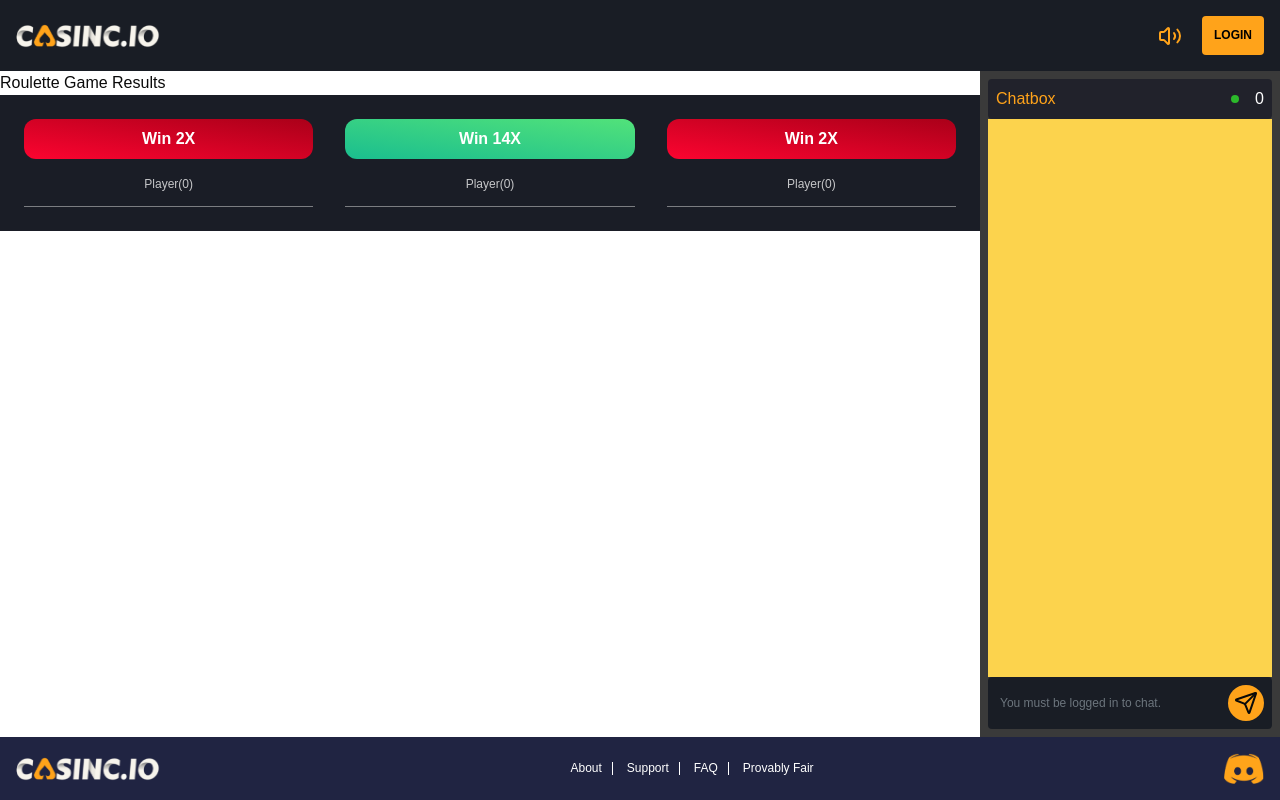
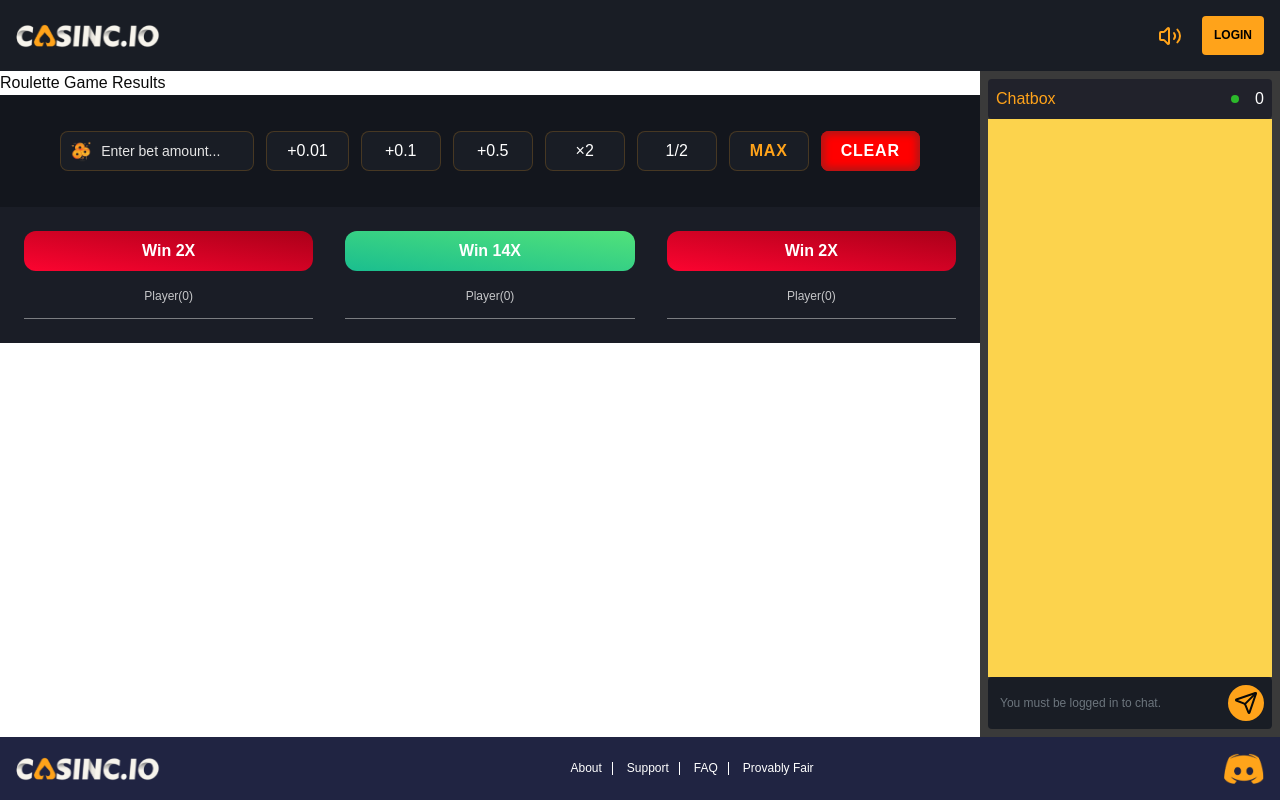
Before and after one commit to Navdeep-Davang/Roulette_Game, a Next.js app: page / in a window 1280 px wide. Built offline with nearby package versions, Linux system fonts and the light colour scheme.

Commit message:
BetSlip Cmponent Implementation

```diff
--- a/dir/components/roulette/BetSlip/index.tsx
+++ b/dir/components/roulette/BetSlip/index.tsx
@@ -4,30 +4,35 @@ import React from 'react';
 
 const BetSlip = () => {
   return (
-    <div className="h-28 px-2 py-9 flex justify-center items-center gap-3">
-      <div className="bet-input px-2 flex justify-center items-center gap-2 overflow-hidden">
-        <Image className="w-6 h-6" src="/roulette/Coin.png" alt="Coin Icon" />
+    <div className="bet-slip px-2 py-9 flex flex-wrap justify-center items-center gap-3">
+      <div className="bet-input h-10 px-2 flex justify-center items-center gap-2 overflow-hidden">
+        <Image className="w-6 h-6"
+            src="/roulette/Coin.png"
+            alt="Coin Icon"
+            width={24}
+            height={24}
+        />
         <div className="text-input w-36">Enter bet amount...</div>
       </div>
-      <div className="bet-button px-5 py-3 flex justify-center items-center">
-        <div className="grow shrink text-center">+0.01</div>
+      <div className="bet-button h-10 min-w-20 px-5 py-3 flex justify-center items-center">
+        <div className="grow text-white shrink text-center">+0.01</div>
       </div>
-      <div className="bet-button px-5 py-3 flex justify-center items-center">
-        <div className="grow shrink text-center">+0.1</div>
+      <div className="bet-button h-10 min-w-20 px-5 py-3 flex justify-center items-center">
+        <div className="grow text-white shrink text-center">+0.1</div>
       </div>
-      <div className="bet-button px-5 py-3 flex justify-center items-center">
-        <div className="grow shrink text-center">+0.5</div>
+      <div className="bet-button h-10 min-w-20 px-5 py-3 flex justify-center items-center">
+        <div className="grow text-white shrink text-center">+0.5</div>
       </div>
-      <div className="bet-button px-5 py-3 flex justify-center items-center">
-        <div className="grow shrink text-center">×2</div>
+      <div className="bet-button h-10 min-w-20 px-5 py-3 flex justify-center items-center">
+        <div className="grow text-white shrink text-center">×2</div>
       </div>
-      <div className="bet-button px-5 py-3 flex justify-center items-center">
-        <div className="grow shrink text-center">1/2</div>
+      <div className="bet-button h-10 min-w-20 px-5 py-3 flex justify-center items-center">
+        <div className="grow text-white shrink text-center">1/2</div>
       </div>
-      <div className="bet-max-button px-5 py-3 flex justify-center items-center">
+      <div className="bet-max-button h-10  px-5 py-3 flex justify-center items-center">
         <div className="grow shrink text-center">Max</div>
       </div>
-      <div className="bet-clear-button px-5 py-3 flex justify-center items-center">
+      <div className="bet-clear-button h-10 px-5 py-3 flex justify-center items-center">
         <div className="text-center">Clear</div>
       </div>
     </div>
--- /dev/null
+++ b/dir/components/roulette/Game/Wheel/index.tsx
@@ -0,0 +1,55 @@
+import React from "react";
+import "./wheel.css";
+import Image from "next/image";
+
+const Wheel = () => {
+  const wheelData = [
+    { value: "14", colorClass: "gradient-dark" },
+    { value: "3", colorClass: "gradient-red" },
+    { value: "12", colorClass: "gradient-dark" },
+    { value: "1", colorClass: "gradient-red" },
+    { value: "12", colorClass: "gradient-dark" },
+    { value: "5", colorClass: "gradient-red" },
+    { value: "10", colorClass: "gradient-dark" },
+    { value: "7", colorClass: "gradient-red" },
+    { value: "8", colorClass: "gradient-dark" },
+    {
+      value: (
+        <Image
+          className="wheel-icon"
+          src="https://via.placeholder.com/35x45"
+          alt="Special Icon"
+          width={40}
+          height={40}
+        />
+      ),
+      colorClass: "gradient-green",
+    },
+    { value: "9", colorClass: "gradient-red" },
+    { value: "8", colorClass: "gradient-dark" },
+    { value: "11", colorClass: "gradient-red" },
+    { value: "14", colorClass: "gradient-dark" },
+    { value: "1", colorClass: "gradient-red" },
+  ];
+
+  return (
+    <div
+      className="wheel-container w-96 h-20 justify-start items-center gap-2.5 inline-flex"
+      style={{
+        display: "flex",
+        flexWrap: "wrap",
+      }}
+    >
+      {wheelData.map((item, index) => (
+        <div
+          key={index}
+          className={`wheel-item w-20 h-20 px-8 pt-7 pb-6 rounded-lg flex-col justify-start items-center inline-flex ${item.colorClass}`}
+        >
+          <div className="wheel-text text-center text-xl font-normal">{item.value}</div>
+        </div>
+      ))}
+    </div>
+  );
+};
+
+export default Wheel;
--- a/dir/components/roulette/index.tsx
+++ b/dir/components/roulette/index.tsx
@@ -1,11 +1,13 @@
 // dir\components\roulette\index.tsx
 import React from 'react';
 import LeaderBoard from './LeaderBoard';
+import BetSlip from './BetSlip';
 
 const Roulette = () => {
   return (
     <div>
       <h2>Roulette Game Results</h2>
+      <BetSlip/>
       <LeaderBoard/>
     </div>
   );
--- a/dir/styles/components/index.css
+++ b/dir/styles/components/index.css
@@ -2,3 +2,4 @@
 @import "./footer/index.css";
 @import "./chatPanel/index.css";
 @import "./roulette/leaderboard/index.css";
+@import "./roulette/betSlip/index.css";
--- a/dir/styles/components/roulette/betSlip/index.css
+++ b/dir/styles/components/roulette/betSlip/index.css
@@ -5,6 +5,7 @@
 @layer base {
   /* Theming variables for the leaderboard */
   :root {
+    --bet-slip-bg: #13161d;
     --bet-input-bg: #191d25;
     --bet-input-border: rgba(255, 164, 26, 0.2);
     --bet-button-bg: #191d25;
@@ -17,8 +18,12 @@
   }
 
 
-  /* Layout container */
-  .bet-input {
+    /* Layout container */
+    .bet-slip {
+    background-color: var(--bet-slip-bg);
+    }
+
+    .bet-input {
     background-color: var(--bet-input-bg);
     border: 1px solid var(--bet-input-border);
     border-radius: 0.5rem;
```
Also changed, not shown: public/roulette/Sign.png (added).
